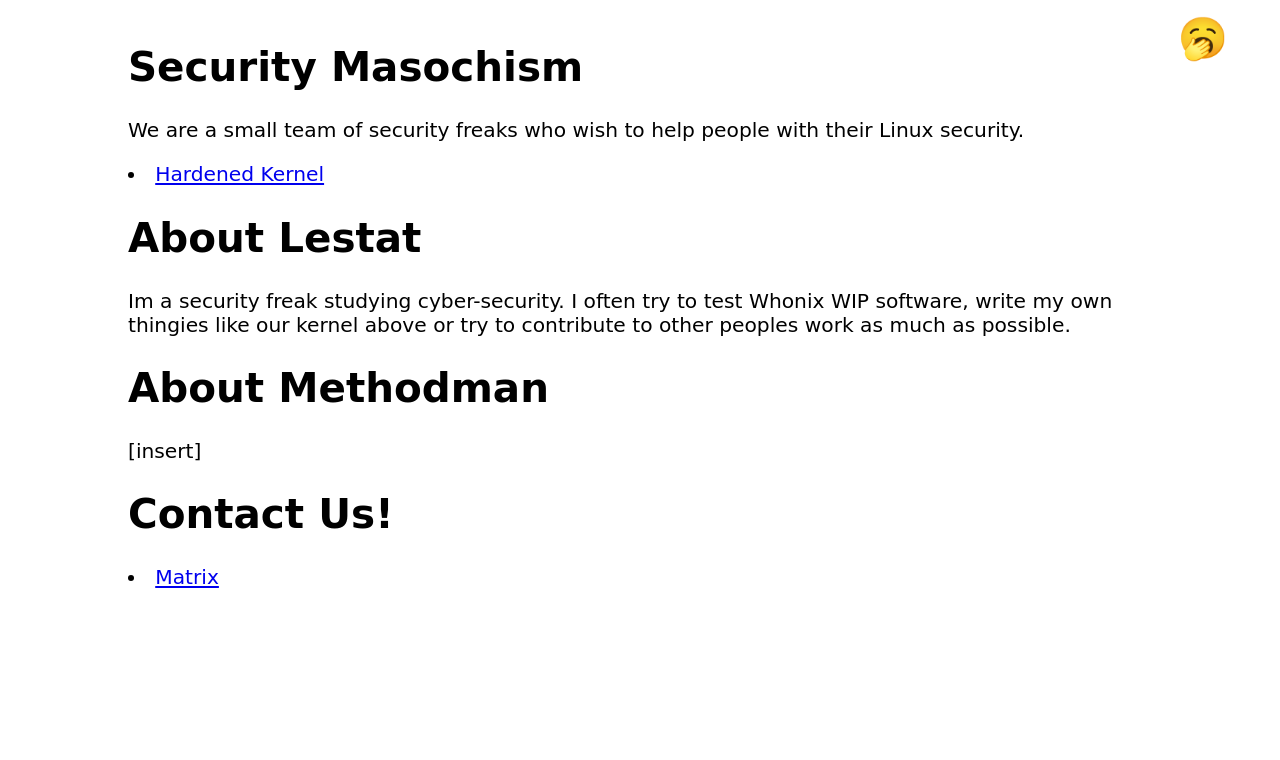
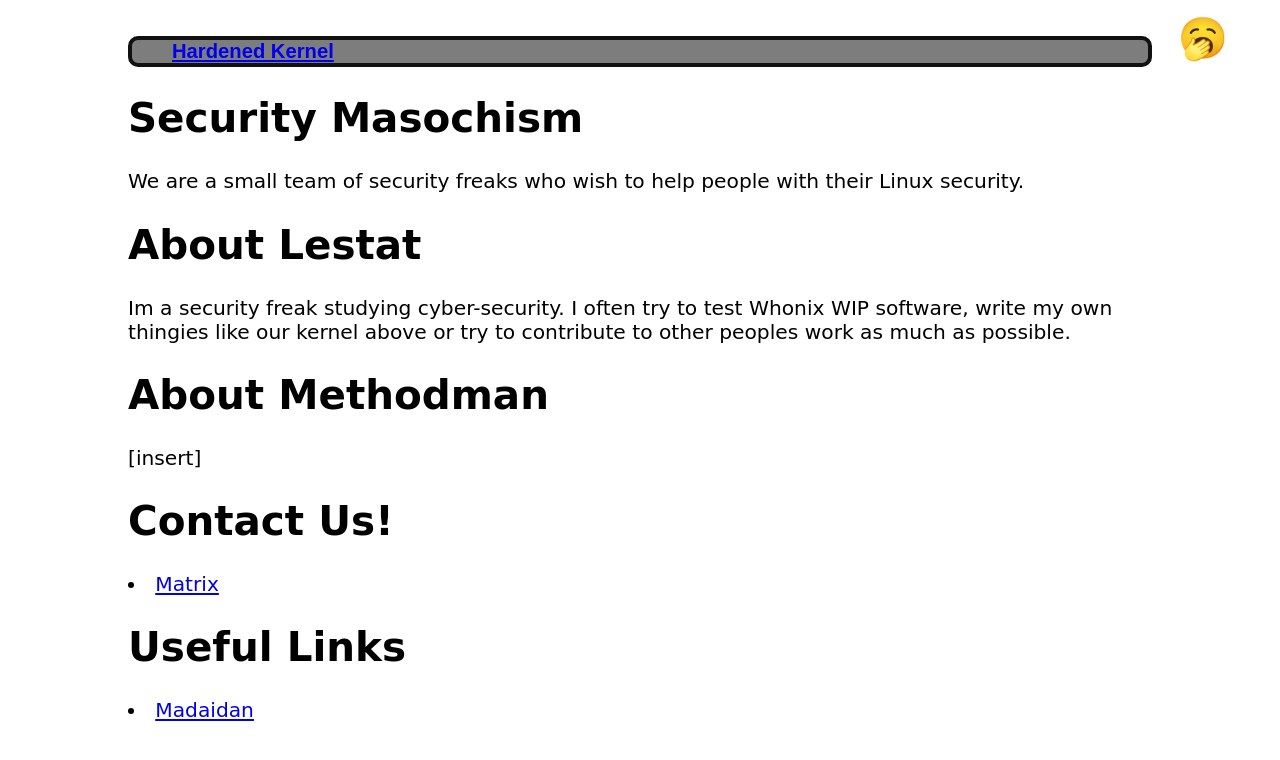
Before and after one commit to anon-lestat/anon-lestat.github.io, a plain HTML site: page index.html in a window 1280 px wide. Drawn offline with Linux system fonts and the light colour scheme.

Commit message:
Changing Up

```diff
--- a/css/simple.css
+++ b/css/simple.css
@@ -8,6 +8,21 @@ body {
   padding-bottom: 24px;
   padding-left: 24px;
   padding-right: 24px;
+}
+
+nav ul {
+  list-style-type: none;
+  background-color:#7d7d7d;
+  border: 4px solid #111111;
+  border-radius: 10px;
+  font-family: sans-serif;
+  font-weight: bold;
+}
+nav ul li {
+}
+nav ul li: last-child {
+}
+nav ul li a {
 }
 
 html {
--- a/index.html
+++ b/index.html
@@ -7,15 +7,21 @@
     <title>Security Masochism</title>
   </head>
   <body>
+<nav>
+<ul>
+<li><a href=https://notabug.org/Anonymous-Lestat/Void-Hardened-Kernel>Hardened Kernel</a></li>
+</ul>
+</nav>
 <h1>Security Masochism</h1>
 <p>We are a small team of security freaks who wish to help people with their Linux security.</p>
-<li><a href=https://notabug.org/Anonymous-Lestat/Void-Hardened-Kernel>Hardened Kernel</a></li>
 <h1>About Lestat</h1>
 <p>Im a security freak studying cyber-security. I often try to test Whonix WIP software, write my own thingies like our kernel above or try to contribute to other peoples work as much as possible.</p>
 <h1>About Methodman</h1>
 <p>[insert]</p>
 <h1>Contact Us!</h1>
 <li><a href=https://matrix.to/#/!nazkZNgumxfgSmzWgL:matrix.org?via=matrix.org&via=tedomum.net&via=envs.net>Matrix</a></li>
+<h1>Useful Links</h1>
+<li><a href=https://madaidans-insecurities.github.io/>Madaidan</a></li>
   <button onclick="setDarkMode()" class="dark-mode-toggle">🥱</button>
   <script type="text/javascript" src="toggle.js"></script>
   </body>
```
